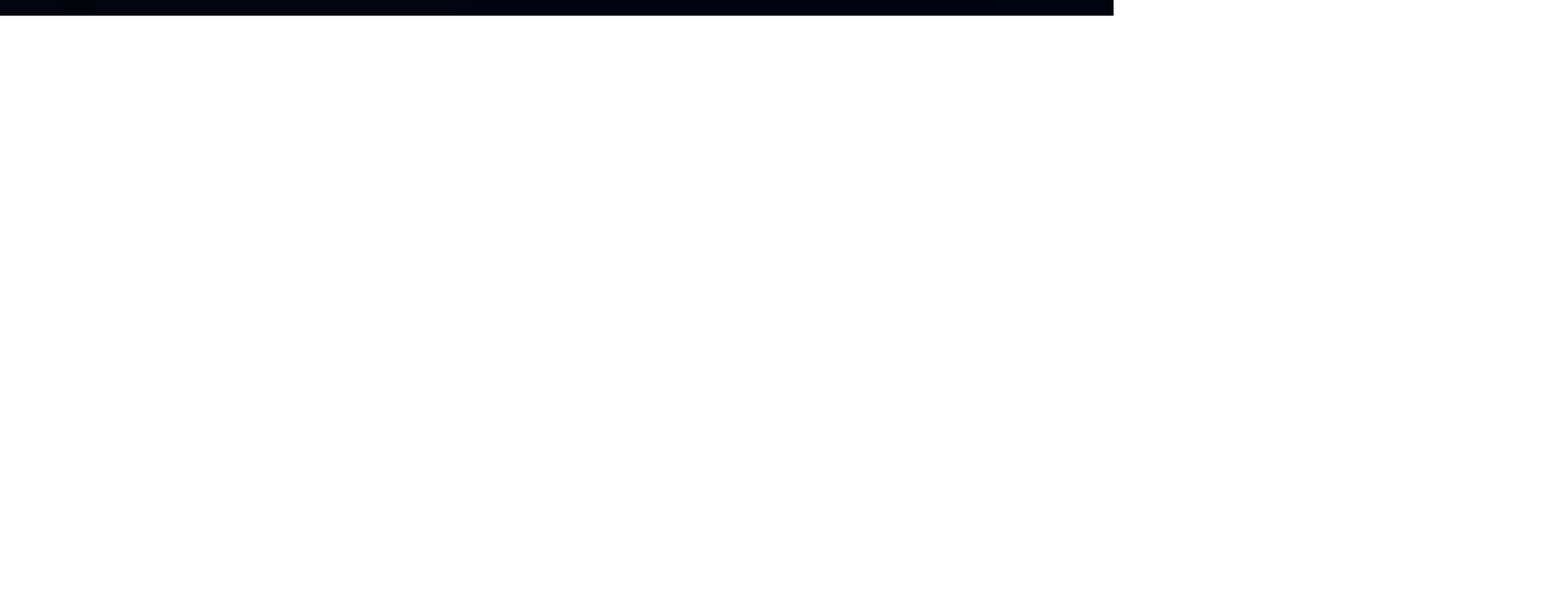
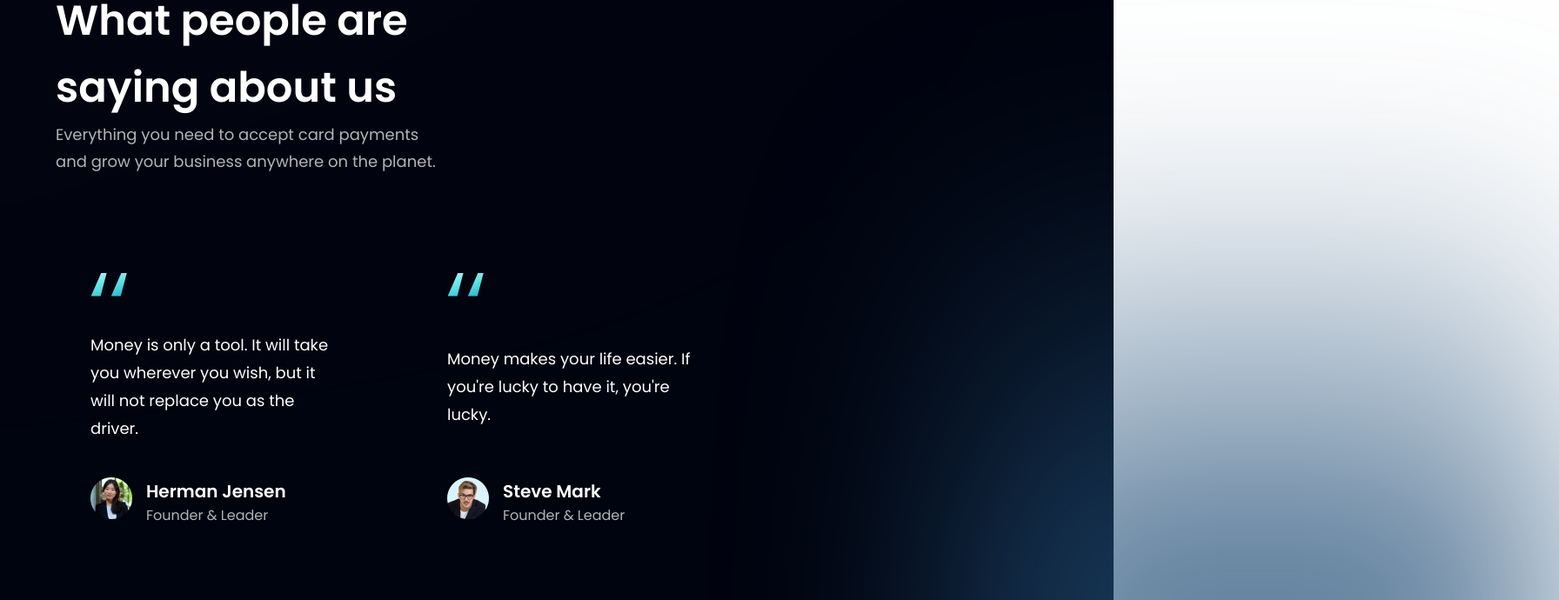
Before and after one commit to emilianoAlfonsin/modern-bank-app, a React (Vite) app: page / in a window 1280 px wide. Shown: the part 2862-3552 px from the top of the page at 87% size, 1792 px wide, since content can reach past the window. Before the commit the page ends 2880 px from the top, so only its background shows below. Built offline with nearby package versions, Linux system fonts and the light colour scheme.

Commit message:
Testimonials section

```diff
--- /dev/null
+++ b/src/components/FeedbackCard.jsx
@@ -0,0 +1,21 @@
+import {quotes} from '../assets'
+
+const FeedbackCard = ({ content, name, title, img }) => (
+    <div className='flex flex-col justify-between px-10 py-12 rounded-[20px] max-w-[370px] md:mr-10 sm:mr-5 mr-0 my-0 feedback-card'>
+        <img src={quotes} alt="double-quotes" className='w-[42px] h-[27px] objexct-contain'/>
+        <p className='font-poppins font-normal text-[18px] leading-[32px] text-white my-10'>{content}</p>
+
+        <div className='flex flex-row'>
+            <img src={img} alt={name} className='w-[48px] h-[48px] rouded-full' />
+            <div className='flex flex-col ml-4'>
+                <h4 className='font-poppins font-semibold text-[20px] leading-[32px] text-white'>
+                    {name}
+                </h4>
+                <p className='font-poppins font-normal text-[16px] leading-[24px] text-dimWhite'>{title}</p>
+            </div>
+        </div>
+    </div>
+)
+
+
+export default FeedbackCard
--- a/src/components/Testimonials.jsx
+++ b/src/components/Testimonials.jsx
@@ -1,9 +1,29 @@
-import React from 'react'
+import { feedback } from '../constants'
+import styles from '../styles'
+import FeedbackCard from './FeedbackCard'
 
-const Testimonials = () => {
-  return (
-    <div>Testimonials</div>
-  )
-}
+const Testimonials = () => (
+  <section id='clients' className={`${styles.paddingY} ${styles.flexCenter} flex-col relative`}>
+    <div className='absolute z-[0] w-[60%] h-[60%] -right-[50%] blue__gradient'/>
+
+    <div className='w-full justify-between items-center md:flex-row flex-col sm:mb-16 mb-6 relative z-[1]'>
+      <h2 className={styles.heading2}>
+      What people are <br className='sm:block hidden'/> saying about us
+      </h2>
+      <div className='w-full md:mt-0 mt-6'>
+        <p className={`${styles.paragraph} text-left max-w-[450px]`}>
+        Everything you need to accept card payments and grow your business anywhere on the planet.
+        </p>
+      </div>
+    </div>
+
+    <div className='flex flex-wrap sm:justify-start justify-center w-full feedback-container relative z-[1]'>
+      {feedback.map((card) => (
+        <FeedbackCard key={card.id} {...card}/>
+      ))}
+    </div>
+  </section>
+)
+
 
 export default Testimonials
```
